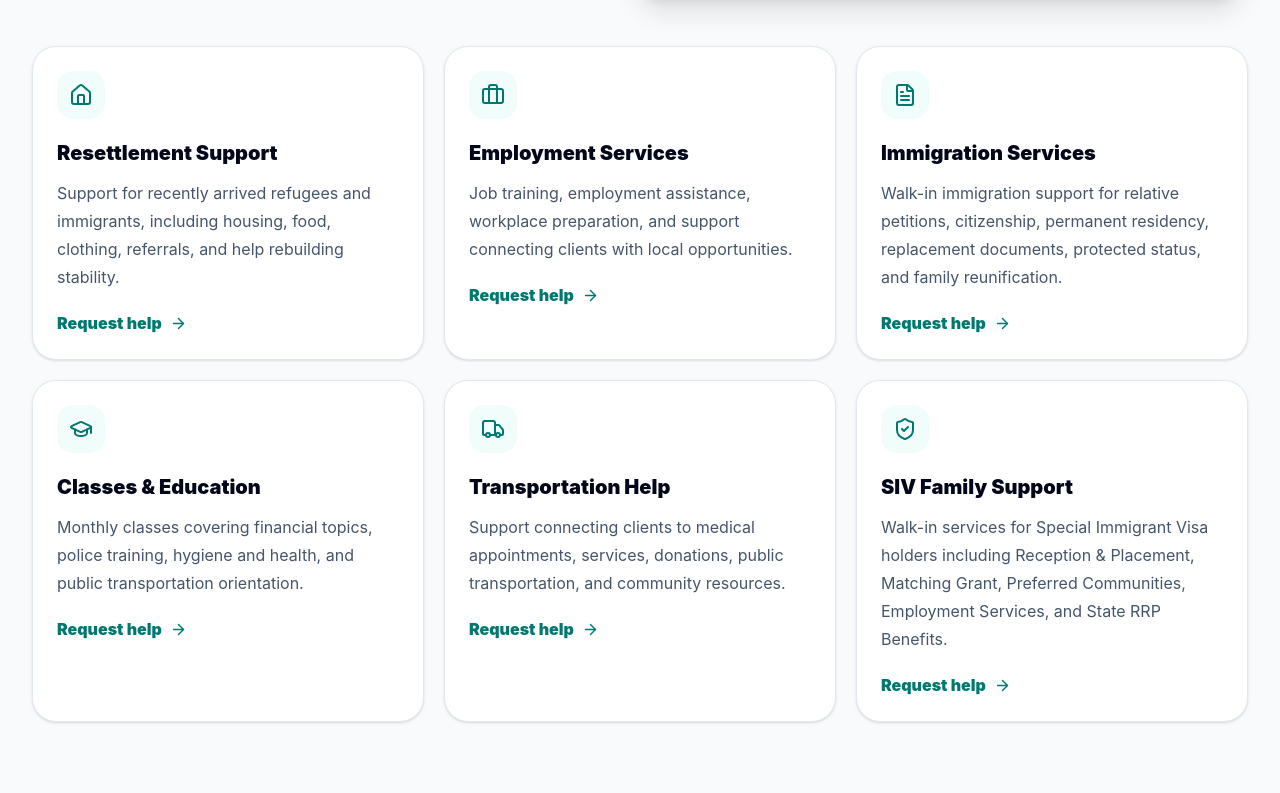
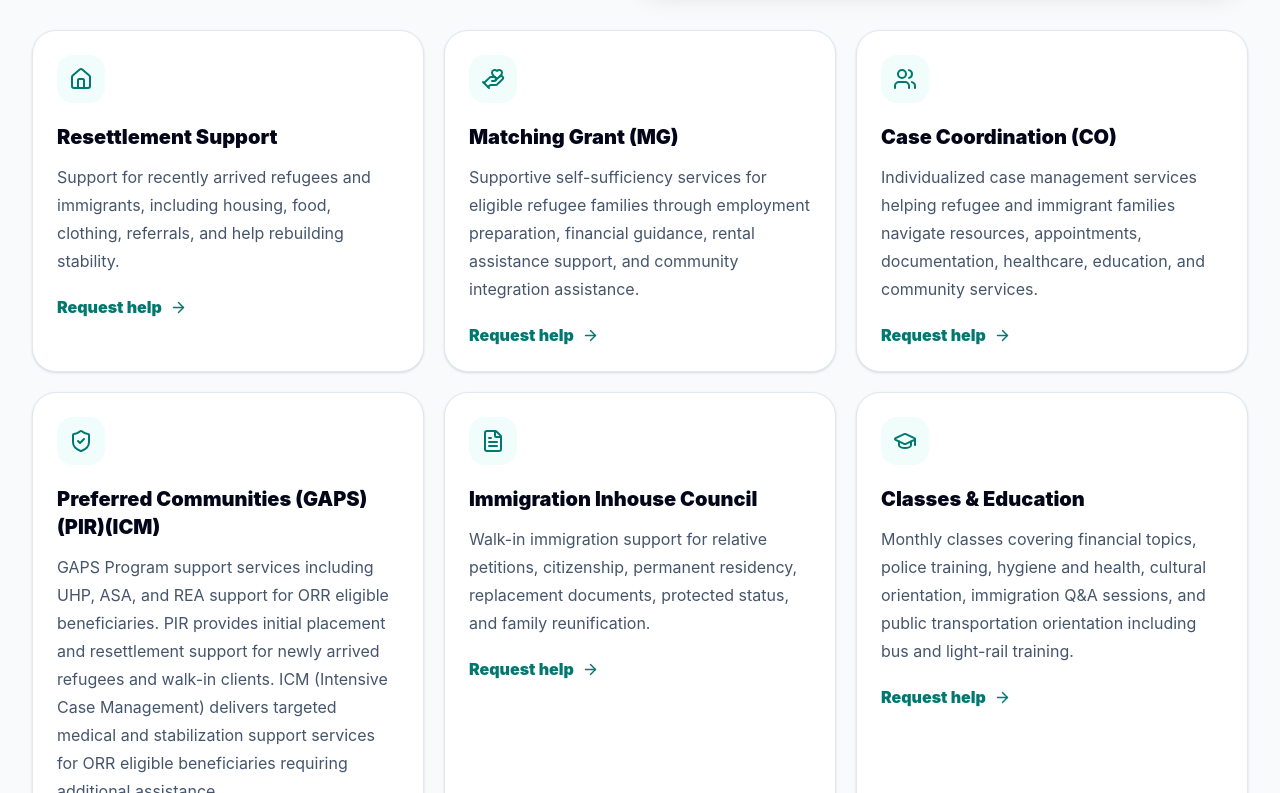
Before and after one commit to bradleyd440/airs-website, a React (Vite) app: page / in a window 1280 px wide. Shown: the part 1827-2620 px from the top of the page. Built offline with nearby package versions, Linux system fonts and the light colour scheme.

Commit message:
updated code

```diff
--- a/src/App.jsx
+++ b/src/App.jsx
@@ -94,12 +94,34 @@ const translations = {
     servicesTitle: "Practical support for resettlement, immigration, employment, education, and daily life.",
     servicesText: "AIRS connects clients with direct services, walk-in support, monthly classes, community referrals, and help navigating life in Arizona.",
     services: [
-      { title: "Resettlement Support", text: "Support for recently arrived refugees and immigrants, including housing, food, clothing, referrals, and help rebuilding stability." },
-      { title: "Employment Services", text: "Job training, employment assistance, workplace preparation, and support connecting clients with local opportunities." },
-      { title: "Immigration Services", text: "Walk-in immigration support for relative petitions, citizenship, permanent residency, replacement documents, protected status, and family reunification." },
-      { title: "Classes & Education", text: "Monthly classes covering financial topics, police training, hygiene and health, and public transportation orientation." },
-      { title: "Transportation Help", text: "Support connecting clients to medical appointments, services, donations, public transportation, and community resources." },
-      { title: "SIV Family Support", text: "Walk-in services for Special Immigrant Visa holders including Reception & Placement, Matching Grant, Preferred Communities, Employment Services, and State RRP Benefits." },
+      {
+        title: "Resettlement Support",
+        text: "Support for recently arrived refugees and immigrants, including housing, food, clothing, referrals, and help rebuilding stability."
+      },
+      {
+        title: "Matching Grant (MG)",
+        text: "Supportive self-sufficiency services for eligible refugee families through employment preparation, financial guidance, rental assistance support, and community integration assistance."
+      },
+      {
+        title: "Case Coordination (CO)",
+        text: "Individualized case management services helping refugee and immigrant families navigate resources, appointments, documentation, healthcare, education, and community services."
+      },
+      {
+        title: "Preferred Communities (GAPS)(PIR)(ICM)",
+        text: "GAPS Program support services including UHP, ASA, and REA support for ORR eligible beneficiaries. PIR provides initial placement and resettlement support for newly arrived refugees and walk-in clients. ICM (Intensive Case Management) delivers targeted medical and stabilization support services for ORR eligible beneficiaries requiring additional assistance."
+      },
+      {
+        title: "Immigration Inhouse Council",
+        text: "Walk-in immigration support for relative petitions, citizenship, permanent residency, replacement documents, protected status, and family reunification."
+      },
+      {
+        title: "Classes & Education",
+        text: "Monthly classes covering financial topics, police training, hygiene and health, cultural orientation, immigration Q&A sessions, and public transportation orientation including bus and light-rail training."
+      },
+      {
+        title: "SIV Family Support",
+        text: "Walk-in services for Special Immigrant Visa holders including Reception & Placement, Matching Grant, Preferred Communities, Employment Services, and State RRP Benefits."
+      },
     ],
     requestHelp: "Request help",
     getHelpLabel: "Get Help",
@@ -110,7 +132,7 @@ const translations = {
     phonePlaceholder: "(602) 944-1821",
     emailPlaceholder: "info@airsaz.org",
     fax: "Fax: (602) 944-1860",
-    officeHours: "Monday–Friday, 9:00 AM–4:30 PM",
+    officeHours: "Monday–Friday, 9:00 AM–5:00 PM",
     holidayNote: "Office closed on federal holidays.",
     fullName: "Full Name",
     fullNamePlaceholder: "Your name",
@@ -132,19 +154,21 @@ const translations = {
     infoCards: [
       { title: "Mission", text: "AIRS provides social and educational services to meet the needs of refugees and immigrants coming to Arizona by ensuring a successful transition from arrival to self-sufficiency." },
       { title: "ECDC Connection", text: "AIRS is a subsidiary of ECDC and conducts activities with support from federal, state, community, and individual partners." },
-      { title: "Office Hours", text: "Monday through Friday, 9:00 AM–4:30 PM. The office is closed on federal holidays." },
+      { title: "Office Hours", text: "Monday through Friday, 9:00 AM–5:00 PM. The office is closed on federal holidays." },
     ],
     programDetailsLabel: "Program Details",
     programDetailsTitle: "Walk-in services, monthly classes, and SIV support.",
-    immigrationTitle: "Immigration Specialist",
+    immigrationTitle: "Immigration Inhouse Council",
     immigrationIntro: "Walk-in hours are Wednesday and Friday from 11:00 AM–2:00 PM. Please call to make an appointment outside walk-in hours.",
     immigrationServices: ["Relative Petitions", "Citizenship", "Permanent Residency", "Replacement of lost or stolen documents", "Special Protected Status / Deferred Enforced Departure", "Family Reunification"],
     classesTitle: "Monthly Class Schedule",
     monthlyClasses: [
-      "First Tuesday @ 11:30 AM — Financial Class with Wells Fargo",
-      "Second Tuesday @ 11:30 AM — Police Training with Phoenix PD",
-      "Third Tuesday @ 11:30 AM — Hygiene & Health Class",
-      "Last Tuesday @ 11:30 AM — Bus and Light-rail Training with Phoenix Valley Metro",
+      "Financial Class with Wells Fargo",
+      "Police Training with Phoenix PD",
+      "Hygiene & Health Class",
+      "Cultural Orientation Class",
+      "Bi-Monthly — Immigration Q&A Session",
+      "Bus and Light-rail Training with Phoenix Valley Metro",
     ],
     sivTitle: "Walk-In SIV Services",
     sivServices: ["Reception & Placement", "Matching Grant", "Preferred Communities", "Employment Services", "State RRP Benefits"],
@@ -168,9 +192,9 @@ const translations = {
     eventsTitle: "Monthly education and orientation opportunities.",
     viewEvents: "Contact AIRS for dates",
     events: [
-      { title: "Financial Class", date: "First Tuesday @ 11:30 AM", text: "Financial education session with Wells Fargo." },
-      { title: "Police Training", date: "Second Tuesday @ 11:30 AM", text: "Community safety and police training with Phoenix PD." },
-      { title: "Transit Training", date: "Last Tuesday @ 11:30 AM", text: "Bus and Light-rail Training with Phoenix Valley Metro." },
+      { title: "Financial Class", text: "Financial education session with Wells Fargo." },
+      { title: "Police Training", text: "Community safety and police training with Phoenix PD." },
+      { title: "Transit Training", text: "Bus and Light-rail Training with Phoenix Valley Metro." },
     ],
     footerText: "AIRS helps refugee and immigrant families access support, resources, and community connections across Arizona.",
     footerQuickLinks: "Quick Links",
@@ -252,7 +276,7 @@ const localizedContent = {
     "officeInfo": "Información de oficina",
     "location": "10240 N. 31st Ave, Suite 112, Phoenix, AZ 85051",
     "fax": "Fax: (602) 944-1860",
-    "officeHours": "Lunes a viernes, 9:00 AM–4:30 PM",
+    "officeHours": "Lunes a viernes, 9:00 AM–5:00 PM",
     "holidayNote": "La oficina cierra en días feriados federales.",
     "fullName": "Nombre completo",
     "fullNamePlaceholder": "Su nombre",
@@ -286,12 +310,12 @@ const localizedContent = {
       },
       {
         "title": "Horario de oficina",
-        "text": "Lunes a viernes, 9:00 AM–4:30 PM. La oficina cierra en días feriados federales."
+        "text": "Lunes a viernes, 9:00 AM–5:00 PM. La oficina cierra en días feriados federales."
       }
     ],
     "programDetailsLabel": "Detalles del programa",
     "programDetailsTitle": "Servicios sin cita, clases mensuales y apoyo SIV.",
-    "immigrationTitle": "Especialista de inmigración",
+    "immigrationTitle": "Immigration Inhouse Council",
     "immigrationIntro": "El horario sin cita es miércoles y viernes de 11:00 AM a 2:00 PM. Llame para programar una cita fuera de ese horario.",
     "immigrationServices": [
       "Peticiones de familiares",
@@ -465,7 +489,7 @@ const localizedContent = {
     "officeInfo": "Informations du bureau",
     "location": "10240 N. 31st Ave, Suite 112, Phoenix, AZ 85051",
     "fax": "Fax : (602) 944-1860",
-    "officeHours": "Lundi–vendredi, 9:00 AM–4:30 PM",
+    "officeHours": "Lundi–vendredi, 9:00 AM–5:00 PM",
     "holidayNote": "Le bureau est fermé les jours fériés fédéraux.",
     "fullName": "Nom complet",
     "fullNamePlaceholder": "Votre nom",
@@ -499,12 +523,12 @@ const localizedContent = {
       },
       {
         "title": "Heures de bureau",
-        "text": "Lundi à vendredi, 9:00 AM–4:30 PM. Le bureau est fermé les jours fériés fédéraux."
+        "text": "Lundi à vendredi, 9:00 AM–5:00 PM. Le bureau est fermé les jours fériés fédéraux."
       }
     ],
     "programDetailsLabel": "Détails des programmes",
     "programDetailsTitle": "Services sans rendez-vous, cours mensuels et soutien SIV.",
-    "immigrationTitle": "Spécialiste en immigration",
+    "immigrationTitle": "Immigration Inhouse Council",
     "immigrationIntro": "Les heures sans rendez-vous sont mercredi et vendredi de 11:00 AM à 2:00 PM. Veuillez appeler pour prendre rendez-vous en dehors de ces heures.",
     "immigrationServices": [
       "Pétitions familiales",
@@ -678,7 +702,7 @@ const localizedContent = {
     "officeInfo": "معلومات المكتب",
     "location": "10240 N. 31st Ave, Suite 112, Phoenix, AZ 85051",
     "fax": "فاكس: (602) 944-1860",
-    "officeHours": "الاثنين إلى الجمعة، 9:00 صباحًا – 4:30 مساءً",
+    "officeHours": "الاثنين إلى الجمعة، 9:00 صباحًا – 5:00 مساءً",
     "holidayNote": "المكتب مغلق في العطلات الفيدرالية.",
     "fullName": "الاسم الكامل",
     "fullNamePlaceholder": "اسمك",
@@ -712,12 +736,12 @@ const localizedContent = {
       },
       {
         "title": "ساعات المكتب",
-        "text": "من الاثنين إلى الجمعة، 9:00 صباحًا – 4:30 مساءً. المكتب مغلق في العطلات الفيدرالية."
+        "text": "من الاثنين إلى الجمعة، 9:00 صباحًا – 5:00 مساءً. المكتب مغلق في العطلات الفيدرالية."
       }
     ],
     "programDetailsLabel": "تفاصيل البرامج",
     "programDetailsTitle": "خدمات بدون موعد، ودروس شهرية، ودعم SIV.",
-    "immigrationTitle": "أخصائي الهجرة",
+    "immigrationTitle": "Immigration Inhouse Council",
     "immigrationIntro": "ساعات الحضور بدون موعد هي الأربعاء والجمعة من 11:00 صباحًا إلى 2:00 مساءً. يرجى الاتصال لتحديد موعد خارج هذه الساعات.",
     "immigrationServices": [
       "طلبات الأقارب",
@@ -891,7 +915,7 @@ const localizedContent = {
       "officeInfo": "معلومات دفتر",
       "location": "10240 N. 31st Ave, Suite 112, Phoenix, AZ 85051",
       "fax": "فکس: (602) 944-1860",
-      "officeHours": "دوشنبه تا جمعه، 9:00 صبح–4:30 بعدازظهر",
+      "officeHours": "دوشنبه تا جمعه، 9:00 صبح–5:00 بعدازظهر",
       "holidayNote": "دفتر در تعطیلات فدرال بسته است.",
       "fullName": "نام کامل",
       "fullNamePlaceholder": "نام شما",
@@ -925,12 +949,12 @@ const localizedContent = {
           },
           {
               "title": "ساعات دفتر",
-              "text": "دوشنبه تا جمعه، 9:00 صبح–4:30 بعدازظهر. دفتر در تعطیلات فدرال بسته است."
+              "text": "دوشنبه تا جمعه، 9:00 صبح–5:00 بعدازظهر. دفتر در تعطیلات فدرال بسته است."
           }
       ],
       "programDetailsLabel": "جزئیات برنامه‌ها",
       "programDetailsTitle": "خدمات بدون وقت قبلی، صنف‌های ماهانه و حمایت SIV.",
-      "immigrationTitle": "متخصص مهاجرت",
+      "immigrationTitle": "Immigration Inhouse Council",
       "immigrationIntro": "ساعات مراجعه بدون وقت قبلی چهارشنبه و جمعه از 11:00 صبح تا 2:00 بعدازظهر است. برای گرفتن وقت خارج از این ساعات لطفاً تماس بگیرید.",
       "immigrationServices": [
           "درخواست‌های خانوادگی",
@@ -1316,7 +1340,7 @@ const localizedContent = {
       "officeInfo": "Інформація про офіс",
       "location": "10240 N. 31st Ave, Suite 112, Phoenix, AZ 85051",
       "fax": "Факс: (602) 944-1860",
-      "officeHours": "Понеділок–п’ятниця, 9:00 AM–4:30 PM",
+      "officeHours": "Понеділок–п’ятниця, 9:00 AM–5:00 PM",
       "holidayNote": "Офіс зачинений у федеральні свята.",
       "fullName": "Повне ім’я",
       "fullNamePlaceholder": "Ваше ім’я",
@@ -1349,7 +1373,7 @@ const localizedContent = {
           },
           {
               "title": "Години роботи офісу",
-              "text": "Понеділок–п’ятниця, 9:00 AM–4:30 PM. Офіс зачинений у федеральні свята."
+              "text": "Понеділок–п’ятниця, 9:00 AM–5:00 PM. Офіс зачинений у федеральні свята."
           }
       ],
       "programDetailsLabel": "Деталі програм",
@@ -1527,7 +1551,7 @@ const localizedContent = {
     "officeInfo": "Taarifa za ofisi",
     "location": "10240 N. 31st Ave, Suite 112, Phoenix, AZ 85051",
     "fax": "Faksi: (602) 944-1860",
-    "officeHours": "Jumatatu–Ijumaa, 9:00 AM–4:30 PM",
+    "officeHours": "Jumatatu–Ijumaa, 9:00 AM–5:00 PM",
     "holidayNote": "Ofisi hufungwa siku za sikukuu za serikali kuu.",
     "fullName": "Jina kamili",
     "fullNamePlaceholder": "Jina lako",
@@ -1561,7 +1585,7 @@ const localizedContent = {
       },
       {
         "title": "Horario de oficina",
-        "text": "Lunes a viernes, 9:00 AM–4:30 PM. La oficina cierra en días feriados federales."
+        "text": "Lunes a viernes, 9:00 AM–5:00 PM. La oficina cierra en días feriados federales."
       }
     ],
     "programDetailsLabel": "Maelezo ya programu",
@@ -1736,7 +1760,7 @@ const localizedContent = {
     "officeInfo": "Amakuru y’ibiro",
     "location": "10240 N. 31st Ave, Suite 112, Phoenix, AZ 85051",
     "fax": "Fax: (602) 944-1860",
-    "officeHours": "Kuwa mbere–kuwa gatanu, 9:00 AM–4:30 PM",
+    "officeHours": "Kuwa mbere–kuwa gatanu, 9:00 AM–5:00 PM",
     "holidayNote": "Ibiro bifungwa ku minsi mikuru ya leta.",
     "fullName": "Amazina yose",
     "fullNamePlaceholder": "Amazina yawe",
@@ -1770,7 +1794,7 @@ const localizedContent = {
       },
       {
         "title": "Horario de oficina",
-        "text": "Lunes a viernes, 9:00 AM–4:30 PM. La oficina cierra en días feriados federales."
+        "text": "Lunes a viernes, 9:00 AM–5:00 PM. La oficina cierra en días feriados federales."
       }
     ],
     "programDetailsLabel": "Ibisobanuro bya porogaramu",
@@ -1880,7 +1904,7 @@ const localizedContent = {
   }
 };
 
-const serviceIcons = [Home, Briefcase, FileText, GraduationCap, Truck, ShieldCheck];
+const serviceIcons = [Home, HandHeart, Users, ShieldCheck, FileText, GraduationCap, ShieldCheck];
 const cardClass = "rounded-3xl border border-slate-200 bg-white p-6 shadow-sm transition hover:-translate-y-1 hover:shadow-xl";
 const sectionClass = "mx-auto max-w-7xl px-5 py-20 lg:px-8";
 
@@ -1967,8 +1991,8 @@ function BrandLogo({ compact = false }) {
         alt="Arizona Immigrant & Refugee Services logo"
         className={`${
           compact
-            ? "h-24 max-w-[320px] sm:h-28 sm:max-w-[400px] lg:h-32 lg:max-w-[480px]"
-            : "h-28 max-w-[380px] sm:h-32 sm:max-w-[480px] lg:h-36 lg:max-w-[560px]"
+            ? "h-20 max-w-[280px] sm:h-24 sm:max-w-[340px] lg:h-28 lg:max-w-[420px]"
+            : "h-24 max-w-[340px] sm:h-28 sm:max-w-[420px] lg:h-32 lg:max-w-[480px]"
         } w-auto object-contain`}
       />
     </div>
@@ -2072,7 +2096,7 @@ function Services({ t, isRtl }) {
         <img src={officeImage} alt="Client support meeting in an office" className="h-64 w-full rounded-[2rem] object-cover object-center shadow-xl sm:h-72" loading="lazy" />
       </div>
       <div className="mt-10 grid gap-5 sm:grid-cols-2 lg:grid-cols-3">
-        {t.services.map((service, index) => { const Icon = serviceIcons[index]; return <div key={service.title} className={cardClass}><div className="mb-5 flex h-12 w-12 items-center justify-center rounded-2xl bg-teal-50 text-teal-700"><Icon size={24} /></div><h3 className="text-xl font-black text-slate-950">{service.title}</h3><p className="mt-3 leading-7 text-slate-600">{service.text}</p><a href="#get-help" className="mt-5 inline-flex items-center gap-2 font-black text-teal-700">{t.requestHelp} <DirectionalArrow isRtl={isRtl} size={17} /></a></div>; })}
+        {t.services.map((service, index) => { const Icon = serviceIcons[index] || HandHeart; return <div key={service.title} className={cardClass}><div className="mb-5 flex h-12 w-12 items-center justify-center rounded-2xl bg-teal-50 text-teal-700"><Icon size={24} /></div><h3 className="text-xl font-black text-slate-950">{service.title}</h3><p className="mt-3 leading-7 text-slate-600">{service.text}</p><a href="#get-help" className="mt-5 inline-flex items-center gap-2 font-black text-teal-700">{t.requestHelp} <DirectionalArrow isRtl={isRtl} size={17} /></a></div>; })}
       </div>
     </section>
   );
```
